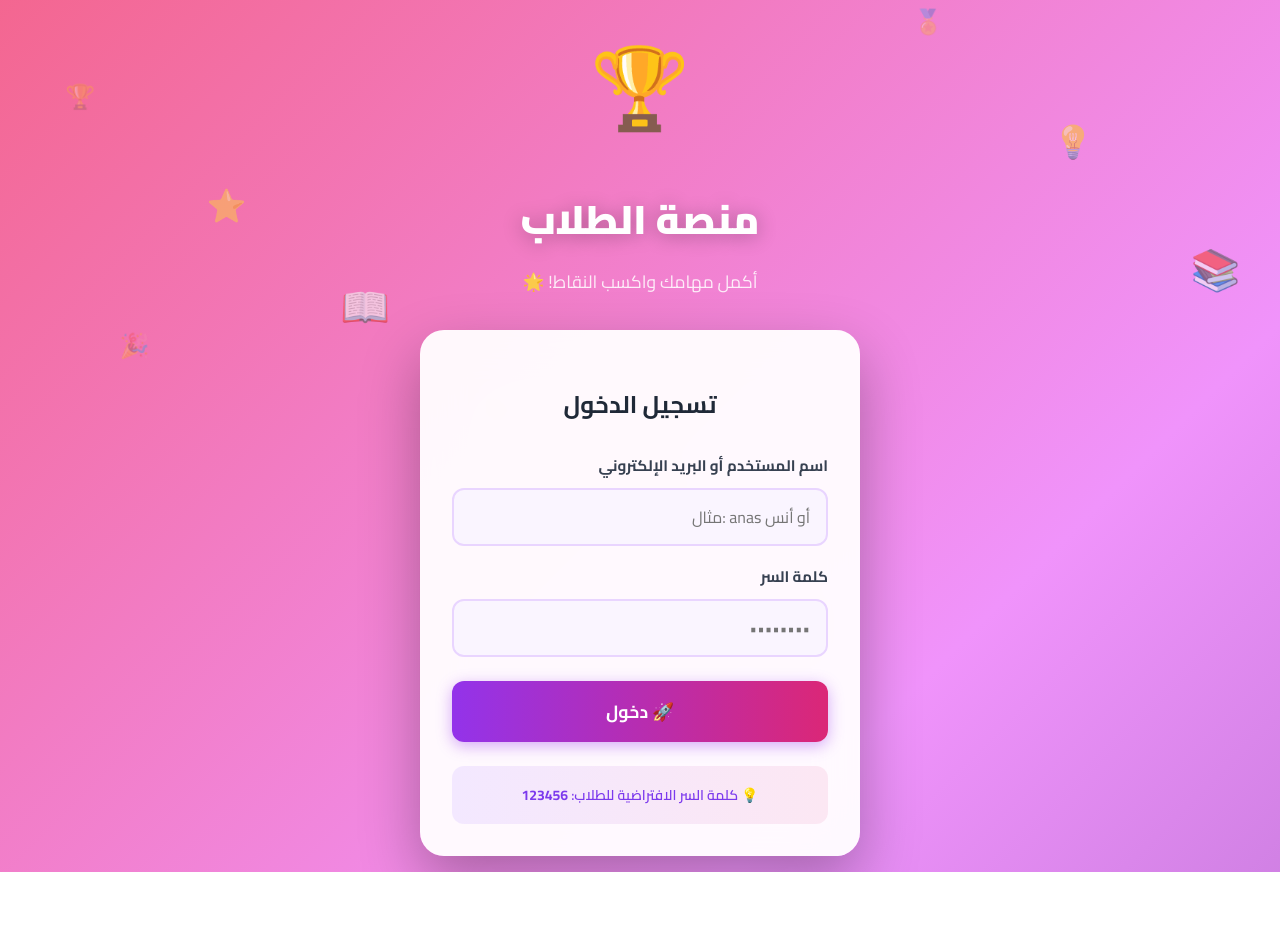
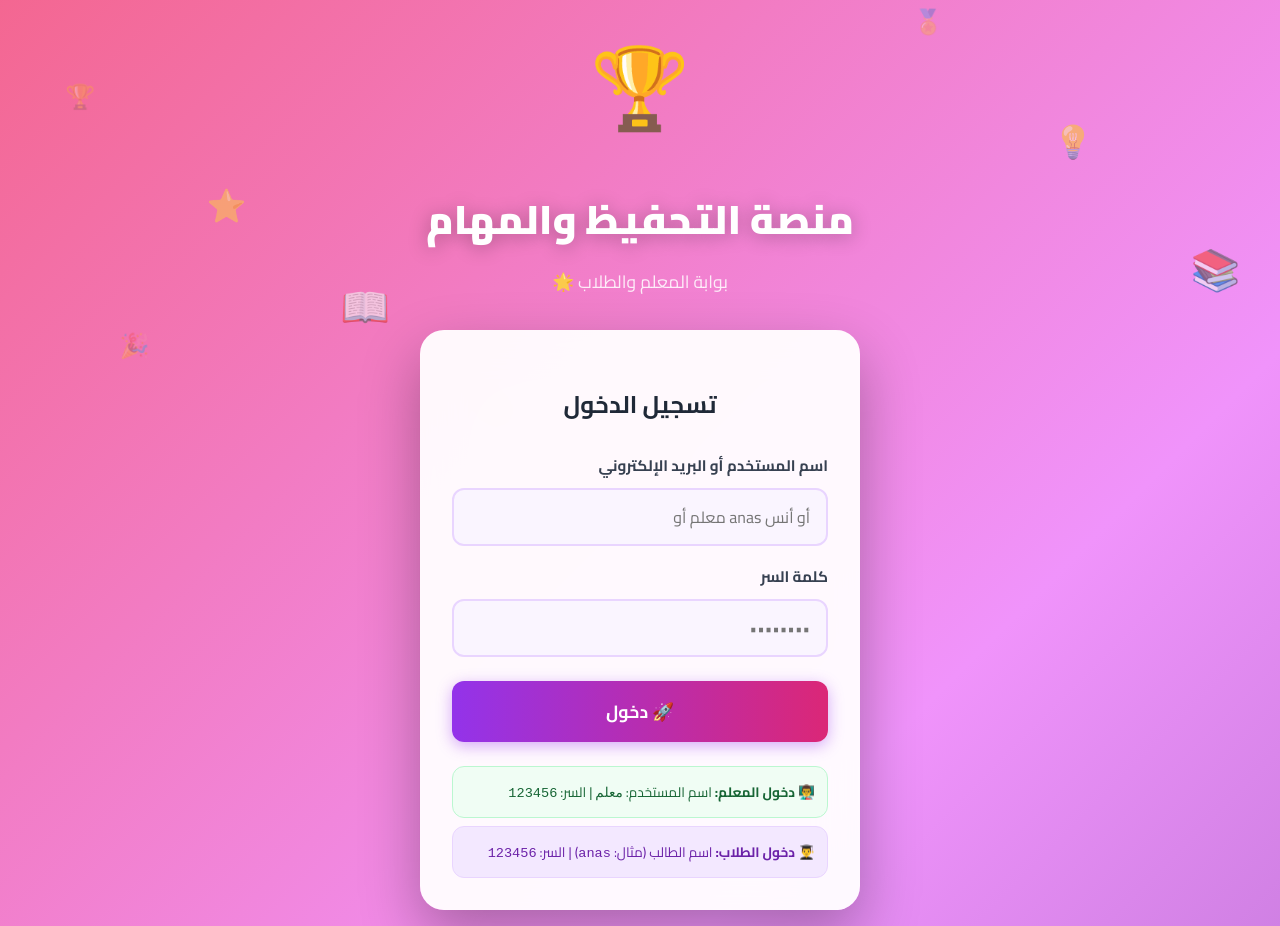
Before and after one commit to mohammednoor11032003-lab/student-tracker, a Next.js app: page /login in a window 1280 px wide. Before the commit the page ends 872 px from the top, so only its background shows below. Built offline with nearby package versions, Linux system fonts and the light colour scheme; no server answers.

Commit message:
feat(auth-nav): enable teacher login with 'معلم', grant testing gems, and add two-way navigation between student and teacher platforms

```diff
--- a/src/app/login/page.tsx
+++ b/src/app/login/page.tsx
@@ -62,6 +62,14 @@ export default function LoginPage() {
           "يحيي": "yahya@tracker.app",
           "يحييجمعه": "yahya@tracker.app",
           "يحييالرواشده": "yahya@tracker.app",
+
+          // Teacher Aliases
+          "معلم": "mohammednoor11032003@gmail.com",
+          "المعلم": "mohammednoor11032003@gmail.com",
+          "مدرس": "mohammednoor11032003@gmail.com",
+          "المدرس": "mohammednoor11032003@gmail.com",
+          "teacher": "mohammednoor11032003@gmail.com",
+          "admin": "mohammednoor11032003@gmail.com",
         }
 
         email = map[norm] || `${clean}@tracker.app`
@@ -104,9 +112,9 @@ export default function LoginPage() {
       <div style={{ width: "100%", maxWidth: "440px", position: "relative", zIndex: 1 }}>
         <div className="fade-in-down" style={{ textAlign: "center", marginBottom: "2rem" }}>
           <div className="bounce" style={{ fontSize: "5rem", marginBottom: "1rem", display: "inline-block" }}>🏆</div>
-          <h1 style={{ fontSize: "2.5rem", fontWeight: 900, color: "white", margin: 0, textShadow: "0 2px 20px rgba(0,0,0,0.3)" }}>منصة الطلاب</h1>
+          <h1 style={{ fontSize: "2.5rem", fontWeight: 900, color: "white", margin: 0, textShadow: "0 2px 20px rgba(0,0,0,0.3)" }}>منصة التحفيظ والمهام</h1>
           <p style={{ color: "rgba(255,255,255,0.85)", marginTop: "0.5rem", fontSize: "1.1rem" }}>
-            أكمل مهامك واكسب النقاط! 🌟
+            بوابة المعلم والطلاب 🌟
           </p>
         </div>
 
@@ -124,7 +132,7 @@ export default function LoginPage() {
                 value={identifier}
                 onChange={e => setIdentifier(e.target.value)}
                 className="input"
-                placeholder="مثال: anas أو أنس"
+                placeholder="معلم أو anas أو أنس"
                 required
                 dir="auto"
               />
@@ -151,10 +159,15 @@ export default function LoginPage() {
               )}
             </button>
           </form>
-          <div style={{ marginTop: "1.5rem", padding: "1rem", background: "linear-gradient(to right, #f3e8ff, #fce7f3)", borderRadius: "0.75rem", textAlign: "center" }}>
-            <p style={{ color: "#7c3aed", fontSize: "0.875rem", fontWeight: 600, margin: 0 }}>
-              💡 كلمة السر الافتراضية للطلاب: <strong>123456</strong>
-            </p>
+
+          {/* Quick Credential Hints */}
+          <div style={{ marginTop: "1.5rem", display: "flex", flexDirection: "column", gap: "0.5rem" }}>
+            <div style={{ padding: "0.75rem", background: "#f0fdf4", border: "1px solid #bbf7d0", borderRadius: "0.75rem", fontSize: "0.85rem", color: "#166534" }}>
+              👨‍🏫 <strong>دخول المعلم:</strong> اسم المستخدم: <code>معلم</code> | السر: <code>123456</code>
+            </div>
+            <div style={{ padding: "0.75rem", background: "#f3e8ff", border: "1px solid #e9d5ff", borderRadius: "0.75rem", fontSize: "0.85rem", color: "#6b21a8" }}>
+              👨‍🎓 <strong>دخول الطلاب:</strong> اسم الطالب (مثال: <code>anas</code>) | السر: <code>123456</code>
+            </div>
           </div>
         </div>
       </div>
```
Also changed, not shown: src/components/student/StudentNav.tsx (+23 -0 lines), src/components/teacher/TeacherNav.tsx (+20 -0 lines).
